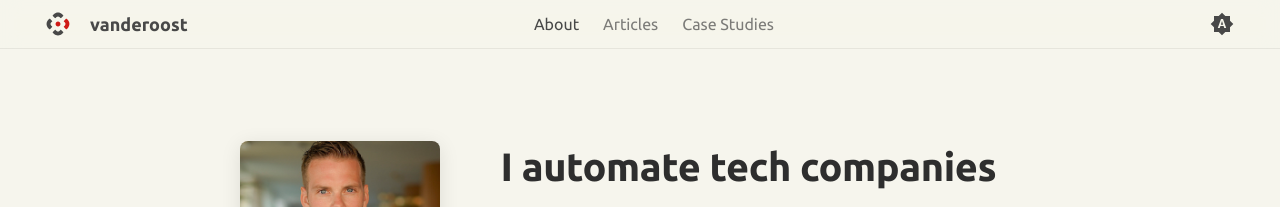
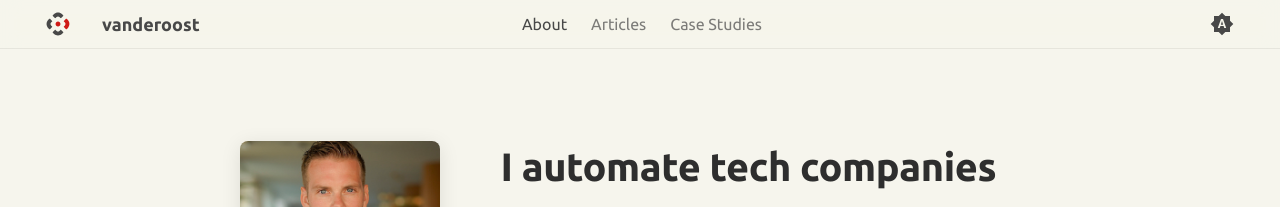
Before and after one commit to vanderoost/vanderoost.github.io, an MkDocs documentation site: the page built from docs/index.md, in a window 1280 px wide. Shown: the top 207 px of the page. Built offline with MkDocs 1.6.1 and Material for MkDocs 9.7.7, drawn with Linux system fonts in a browser that asks for light colours.

Commit message:
Properly center the page navigation

```diff
--- a/docs/stylesheets/extra.css
+++ b/docs/stylesheets/extra.css
@@ -125,10 +125,6 @@
   color: currentColor;
   background-color: var(--rvo-code-selection-color);
 }
-[dir=ltr] .md-header__title {
-    margin-left: .4rem;
-    margin-right: .4rem;
-}
 .md-header__topic:first-child {
     font-weight: 600;
 }
@@ -228,14 +224,34 @@ body {
   background: var(--md-accent-fg-color);
 }
 
-/* Navigation tabs inside the header bar (see overrides/partials/header.html) */
+/* Navigation tabs inside the header bar (see overrides/partials/header.html).
+   The header is a three-zone flex row: [start zone] [tabs] [end zone]. Both
+   side zones get the same `flex: 1 1 0`, so they always resolve to the same
+   width and the tabs land exactly on the header's centre line — instead of
+   wherever the title and the header buttons happen to balance out. */
 .md-header__inner {
-  justify-content: space-between;
+  gap: 0.4rem;
+}
+
+.md-header__zone {
+  align-items: center;
+  display: flex;
+  flex: 1 1 0;
+}
+
+/* Without this a long page title grows the start zone past its fair share and
+   drags the tabs off centre; with it, the title ellipsises instead. */
+.md-header__zone--start {
+  min-width: 0;
+}
+
+.md-header__zone--end {
+  justify-content: flex-end;
 }
 
 .md-header__inner > .md-tabs {
   background-color: transparent;
-  flex-grow: 1;
+  flex: 0 0 auto;
   overflow: visible;
   width: auto;
 }
@@ -244,10 +260,6 @@ body {
   margin: 0;
   max-width: none;
   padding: 0;
-}
-
-.md-header__inner > .md-tabs .md-tabs__list {
-  margin-left: 0.6rem;
 }
 
 .md-header__inner > .md-tabs .md-tabs__item {
--- a/overrides/partials/header.html
+++ b/overrides/partials/header.html
@@ -5,7 +5,13 @@
   {% set class = class ~ " md-header--shadow" %}
 {% endif %}
 <header class="{{ class }}" data-md-component="header">
+  {#-
+    The header is a three-zone flex row: the start and end zones each take an
+    equal share of the leftover space, which keeps the tabs zone in the middle
+    exactly centred on the header no matter how wide its neighbours grow.
+  -#}
   <nav class="md-header__inner md-grid" aria-label="{{ lang.t('header') }}">
+    <div class="md-header__zone md-header__zone--start">
       <a href="{{ config.extra.homepage | d(nav.homepage.url, true) | url }}" title="{{ config.site_name | e }}" class="md-header__button md-logo" aria-label="{{ config.site_name }}" data-md-component="logo">
         {% include "partials/logo.html" %}
       </a>
@@ -36,11 +42,13 @@
 
         </div>
       </div>
+    </div>
 
     {% if "navigation.tabs" in features and "navigation.tabs.sticky" in features %}
       {% include "partials/tabs.html" %}
     {% endif %}
 
+    <div class="md-header__zone md-header__zone--end">
       {% if config.theme.palette %}
         {% if not config.theme.palette is mapping %}
           {% include "partials/palette.html" %}
@@ -68,5 +76,6 @@
           {% include "partials/source.html" %}
         </div>
       {% endif %}
+    </div>
   </nav>
 </header>
```
Lines whose indentation alone changed are shown as unchanged.
